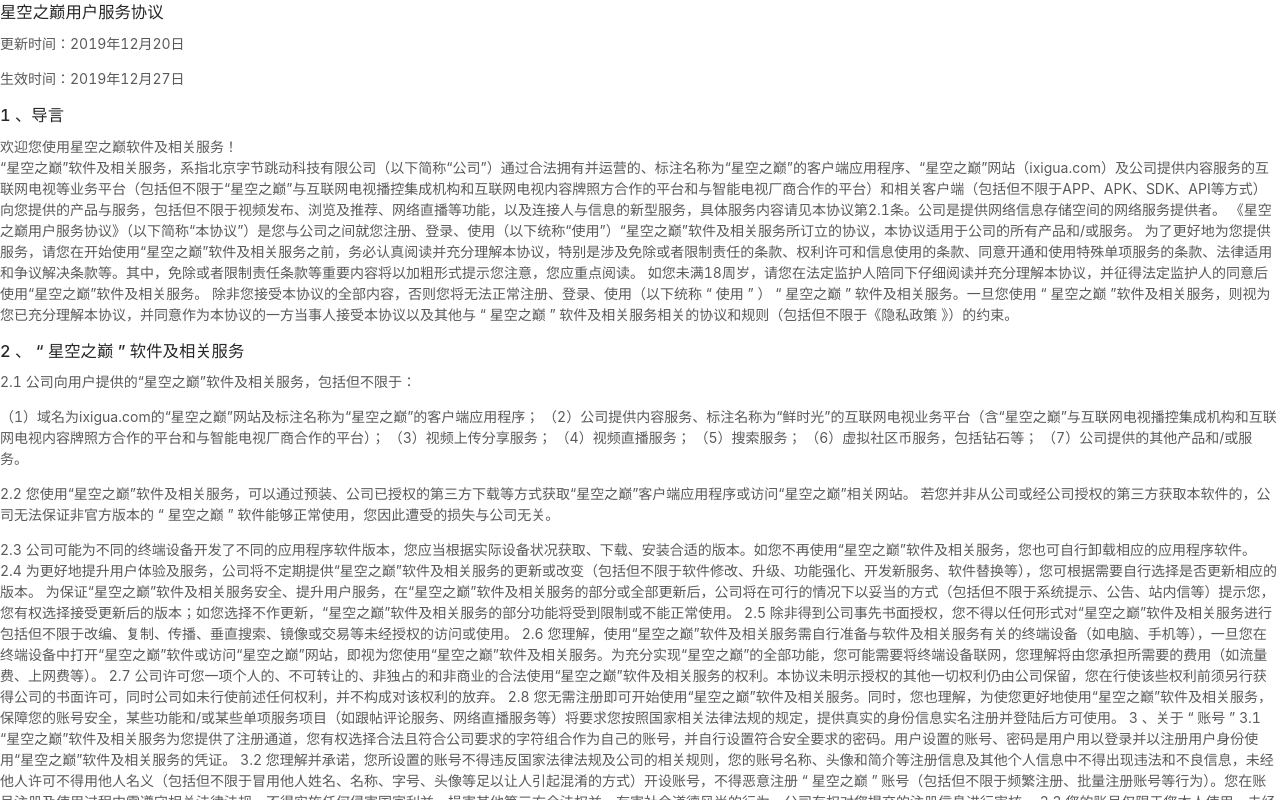
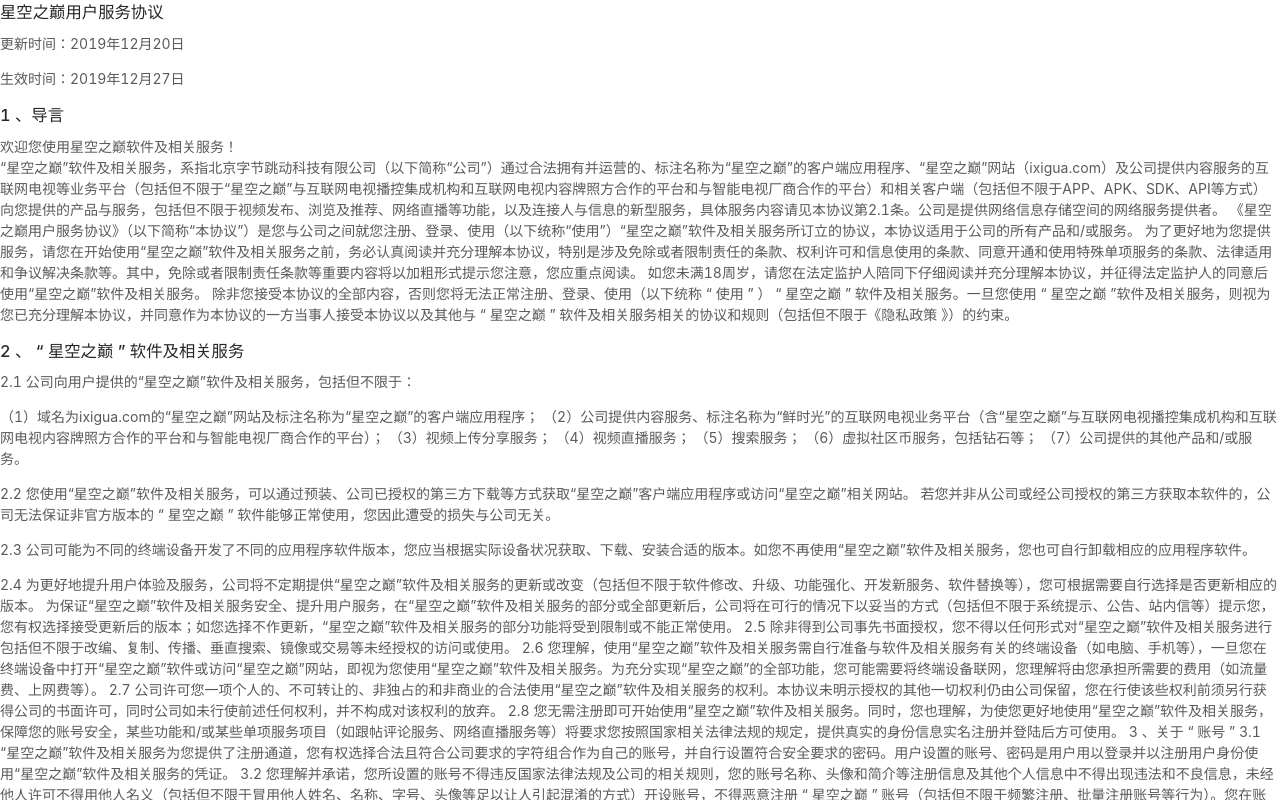
Before and after one commit to linguanfuyo/topfullstack, a Nuxt app in the folder web/: page /userAgreement in a window 1280 px wide. Shown: the top 800 px of the page. Built offline with nearby package versions, Linux system fonts and the light colour scheme.

Commit message:
'添加用户协议'

```diff
--- a/web/pages/userAgreement.vue
+++ b/web/pages/userAgreement.vue
@@ -49,7 +49,7 @@
       星空之巅
       ” 软件能够正常使用，您因此遭受的损失与公司无关。</p>
 
-    2.3 公司可能为不同的终端设备开发了不同的应用程序软件版本，您应当根据实际设备状况获取、下载、安装合适的版本。如您不再使用“星空之巅”软件及相关服务，您也可自行卸载相应的应用程序软件。
+   <p> 2.3 公司可能为不同的终端设备开发了不同的应用程序软件版本，您应当根据实际设备状况获取、下载、安装合适的版本。如您不再使用“星空之巅”软件及相关服务，您也可自行卸载相应的应用程序软件。</p>
 
     2.4 为更好地提升用户体验及服务，公司将不定期提供“星空之巅”软件及相关服务的更新或改变（包括但不限于软件修改、升级、功能强化、开发新服务、软件替换等），您可根据需要自行选择是否更新相应的版本。
     为保证“星空之巅”软件及相关服务安全、提升用户服务，在“星空之巅”软件及相关服务的部分或全部更新后，公司将在可行的情况下以妥当的方式（包括但不限于系统提示、公告、站内信等）提示您，您有权选择接受更新后的版本；如您选择不作更新，“星空之巅”软件及相关服务的部分功能将受到限制或不能正常使用。
```
